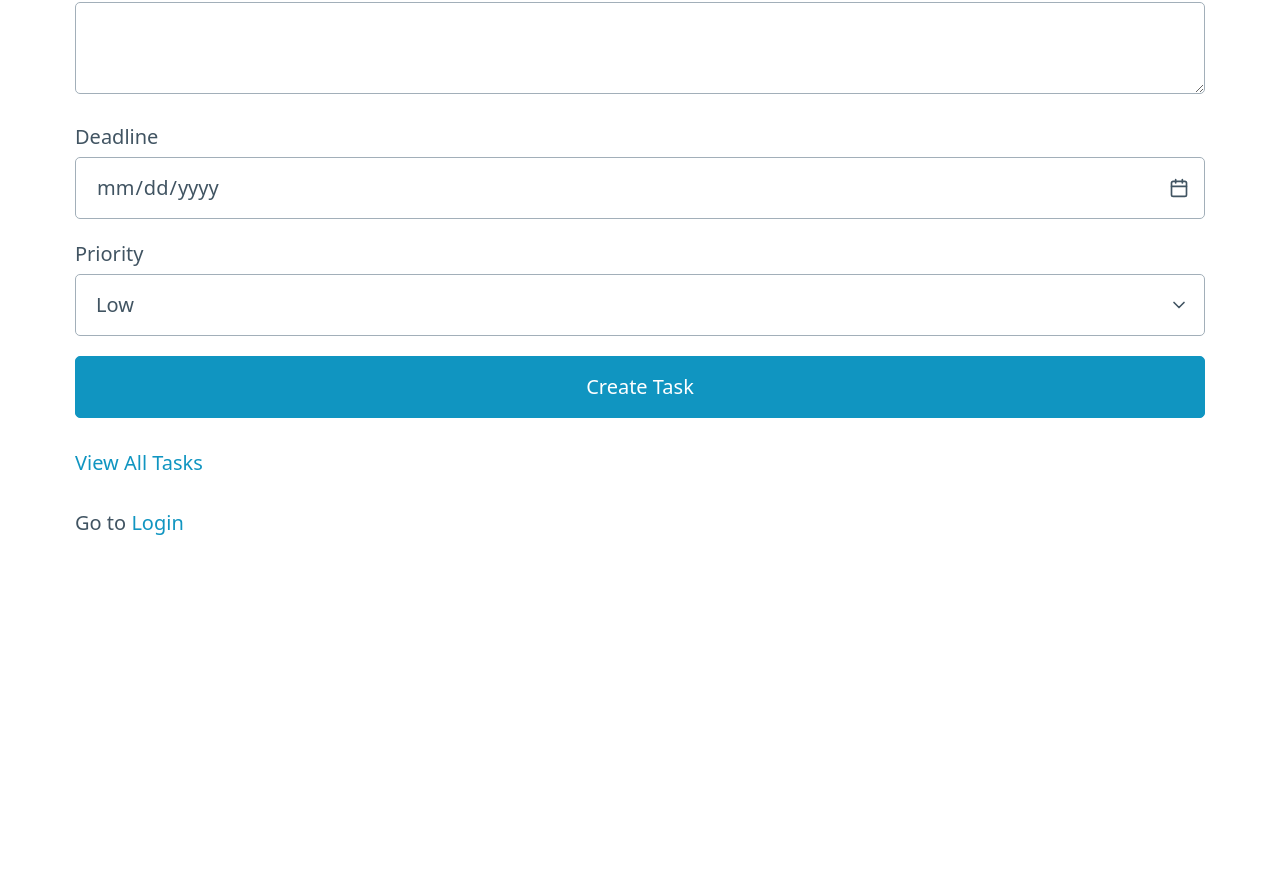
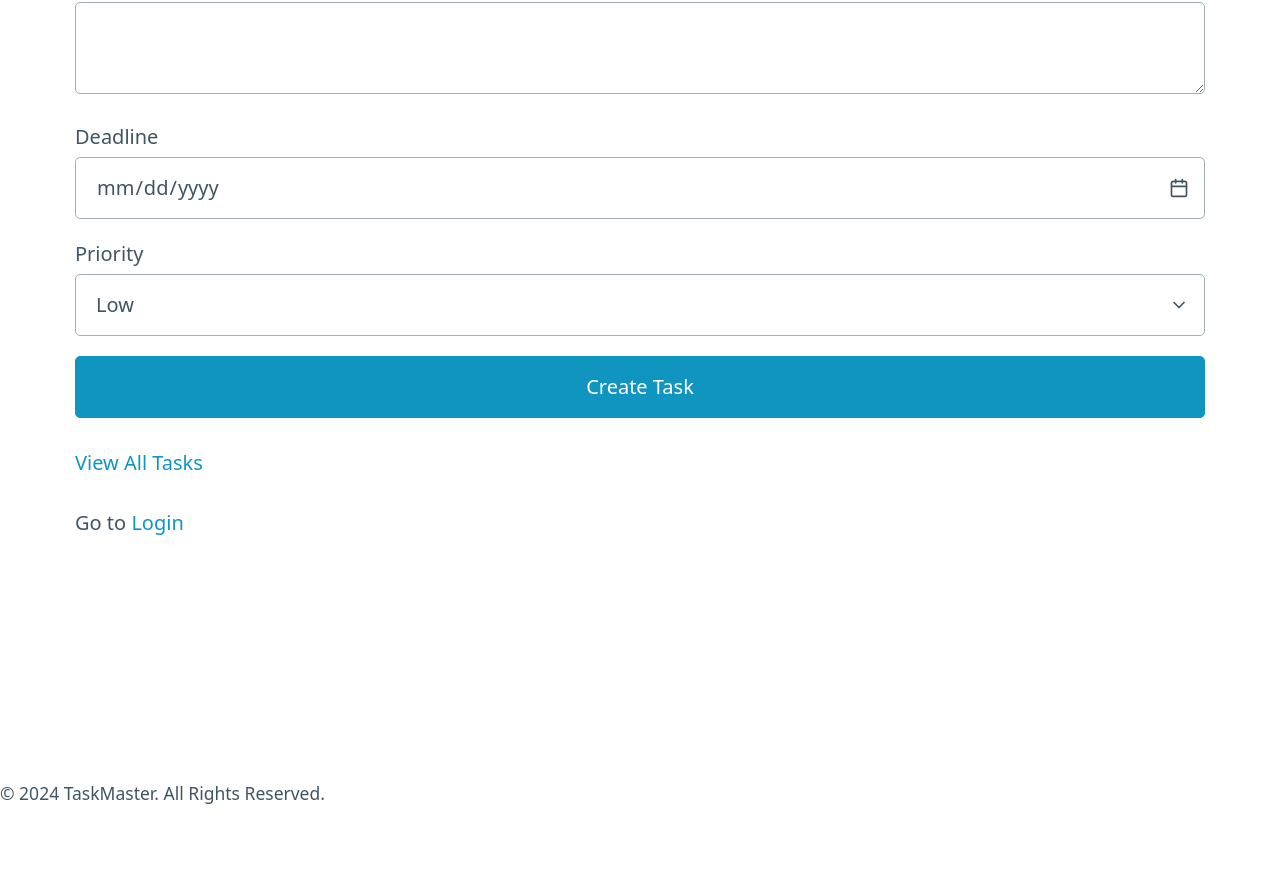
Before and after one commit to Edozievip/3mtt_capstone-project, a plain HTML site: page frontend/tasks.html in a window 1280 px wide. Shown: the part 615-1503 px from the top of the page. Before the commit the page ends 1313 px from the top, so only its background shows below. Drawn offline with nearby package versions, Linux system fonts and the light colour scheme; no server answers.

Commit message:
commited some changes

```diff
--- a/frontend/tasks.html
+++ b/frontend/tasks.html
@@ -37,6 +37,11 @@
         </section>
     </main>
 
+    <footer>
+        <small>&copy; 2024 TaskMaster. All Rights Reserved.</small>
+    </footer>
+
+
     <script src="script.js"></script>
 </body>
 </html>
--- a/taskmaster-backend/server.js
+++ b/taskmaster-backend/server.js
@@ -68,6 +68,7 @@ app.post('/tasks', async (req, res) => {
     }
 });
 
+// Get Tasks
 app.get('/tasks', async (req, res) => {
     const { token } = req.query;
     // console.log('Received token:', token);
```
Also changed, not shown: frontend/index.html (+4 -0 lines), frontend/login.html (+4 -0 lines).
